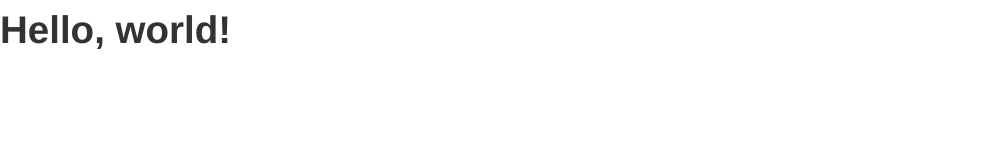
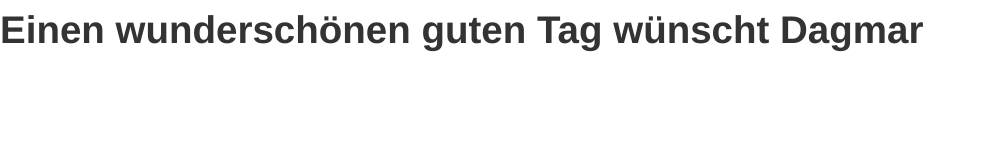
Before and after one commit to fraudiebels/ddswebengine, a plain HTML site: page bootstrap/index.html in a window 1280 px wide. Shown: the whole page, without its empty margins (0-984 px from the left). Drawn offline with nearby package versions, Linux system fonts and the light colour scheme.

Commit message:
Änderung an index.html vob Bootstrap

```diff
--- a/bootstrap/index.html
+++ b/bootstrap/index.html
@@ -1,13 +1,13 @@
     <!DOCTYPE html>
     <html>
     <head>
-    <title>Bootstrap 101 Template</title>
+    <title>Startseite</title>
     <meta name="viewport" content="width=device-width, initial-scale=1.0">
     <!-- Bootstrap -->
     <link href="css/bootstrap.min.css" rel="stylesheet" media="screen">
     </head>
     <body>
-    <h1>Hello, world!</h1>
+    <h1>Einen wundersch&ouml;nen guten Tag w&uuml;nscht Dagmar</h1>
     <script src="http://code.jquery.com/jquery.js"></script>
     <script src="js/bootstrap.min.js"></script>
     </body>
```
